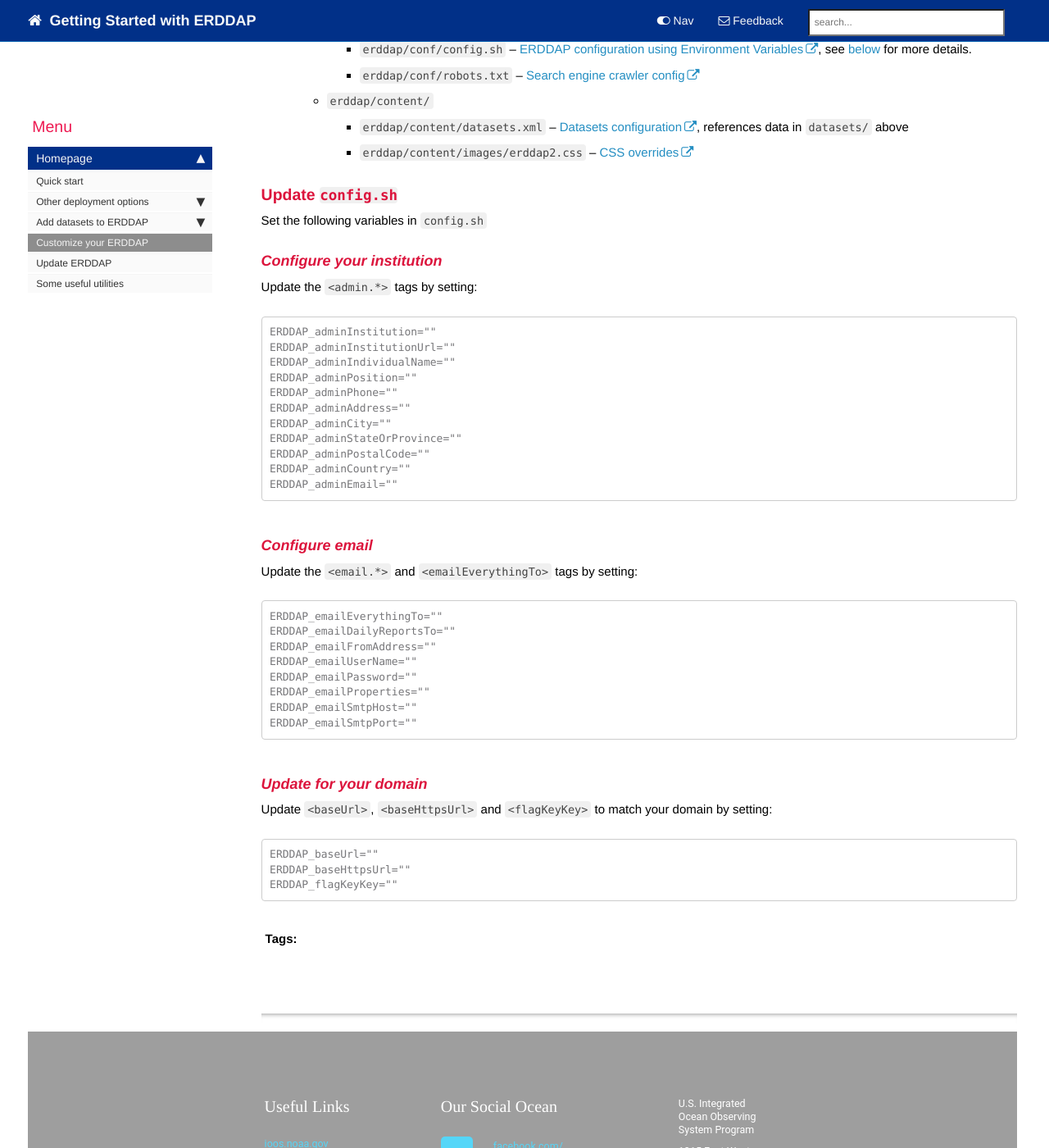
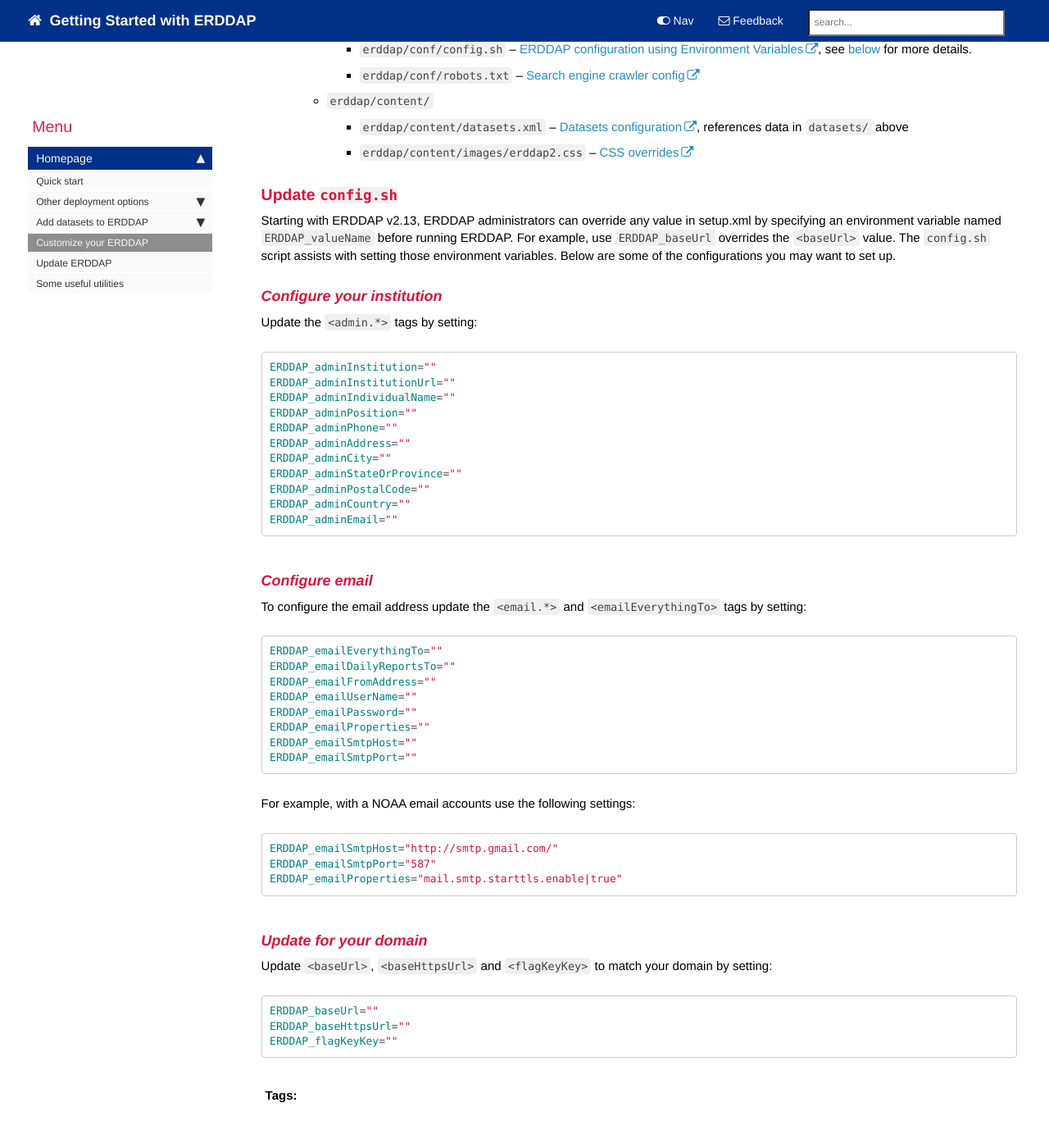
Before and after one commit to ioos/erddap-gold-standard, a Jekyll site: the page built from _docs/customize-erddap.md, in a window 1280 px wide and 1400 px high, scrolled down 740 px. Shown: the whole window at 82% size. Built offline with Jekyll 4.4.1, drawn with Linux system fonts in a browser that asks for light colours; nearby versions of some CDN libraries; comment, search, counter and statistics services are not loaded.

Commit message:
updating customizations

````diff
--- a/_docs/customize-erddap.md
+++ b/_docs/customize-erddap.md
@@ -8,7 +8,8 @@
 ---
 ## Customizing ERDDAP
 
-These are minimal instructions for customizing ERDDAP and are intended to get you up and running quickly so that you can test out ERDDAP.
+These are minimal instructions for customizing ERDDAP and are intended to get you up and running quickly so that you can
+test out ERDDAP.
 
 ### Configuration files overview
 
@@ -24,13 +25,16 @@
 
 ### Update `config.sh`
 
-Set the following variables in `config.sh`
+Starting with ERDDAP v2.13, ERDDAP administrators can override any value in setup.xml by specifying an environment
+variable named `ERDDAP_valueName` before running ERDDAP. For example, use `ERDDAP_baseUrl` overrides the `<baseUrl>`
+value. The `config.sh` script assists with setting those environment variables. Below are some of the configurations
+you may want to set up.
 
 #### Configure your institution
 
 Update the `<admin.*>` tags by setting:
 
-```
+```shell
 ERDDAP_adminInstitution=""
 ERDDAP_adminInstitutionUrl=""
 ERDDAP_adminIndividualName=""
@@ -45,10 +49,9 @@
 ```
 
 #### Configure email
+To configure the email address update the `<email.*>` and `<emailEverythingTo>` tags by setting:
 
-Update the `<email.*>` and `<emailEverythingTo>` tags by setting:
-
-```
+```shell
 ERDDAP_emailEverythingTo=""
 ERDDAP_emailDailyReportsTo=""
 ERDDAP_emailFromAddress=""
@@ -59,11 +62,18 @@
 ERDDAP_emailSmtpPort=""
 ```
 
+For example, with a NOAA email accounts use the following settings:
+```shell
+ERDDAP_emailSmtpHost="http://smtp.gmail.com/"
+ERDDAP_emailSmtpPort="587"
+ERDDAP_emailProperties="mail.smtp.starttls.enable|true"
+```
+
 #### Update for your domain
 
 Update `<baseUrl>`, `<baseHttpsUrl>` and `<flagKeyKey>` to match your domain by setting:
 
-```
+```shell
 ERDDAP_baseUrl=""
 ERDDAP_baseHttpsUrl=""
 ERDDAP_flagKeyKey=""
````
